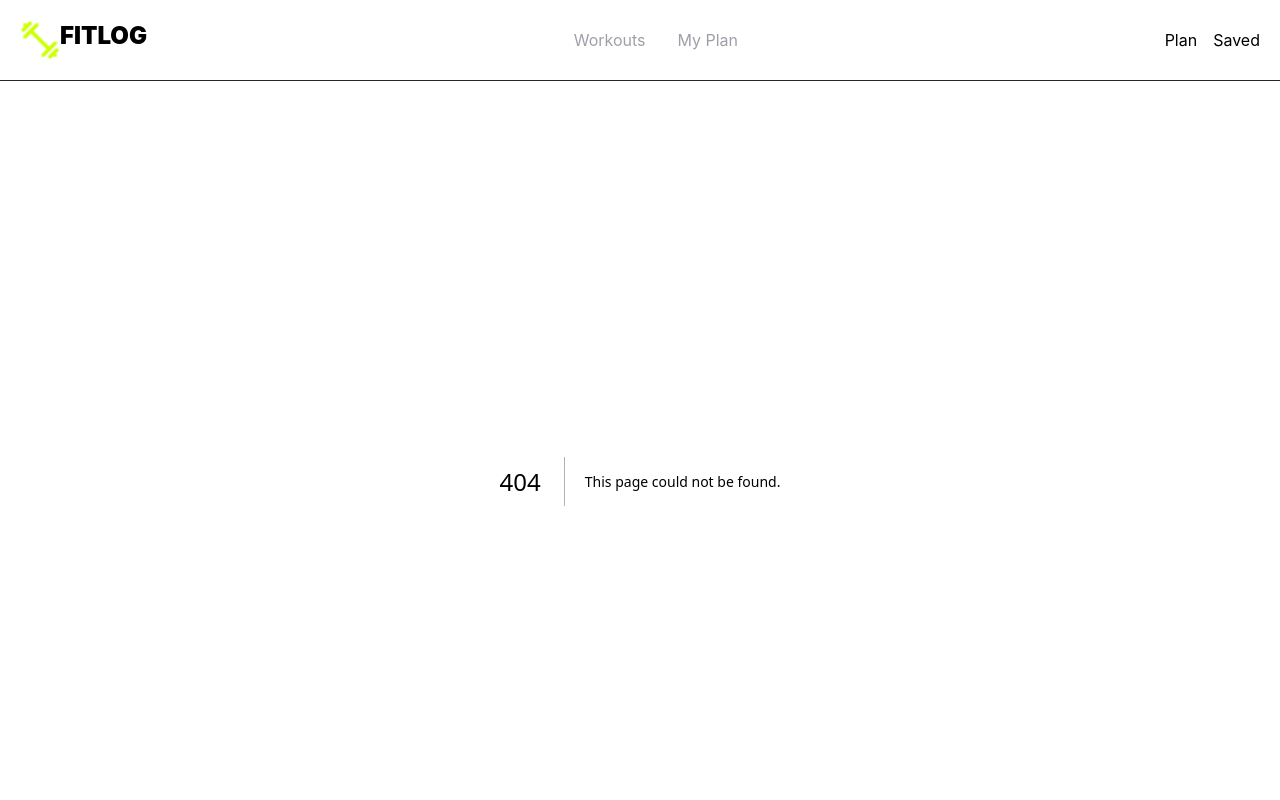
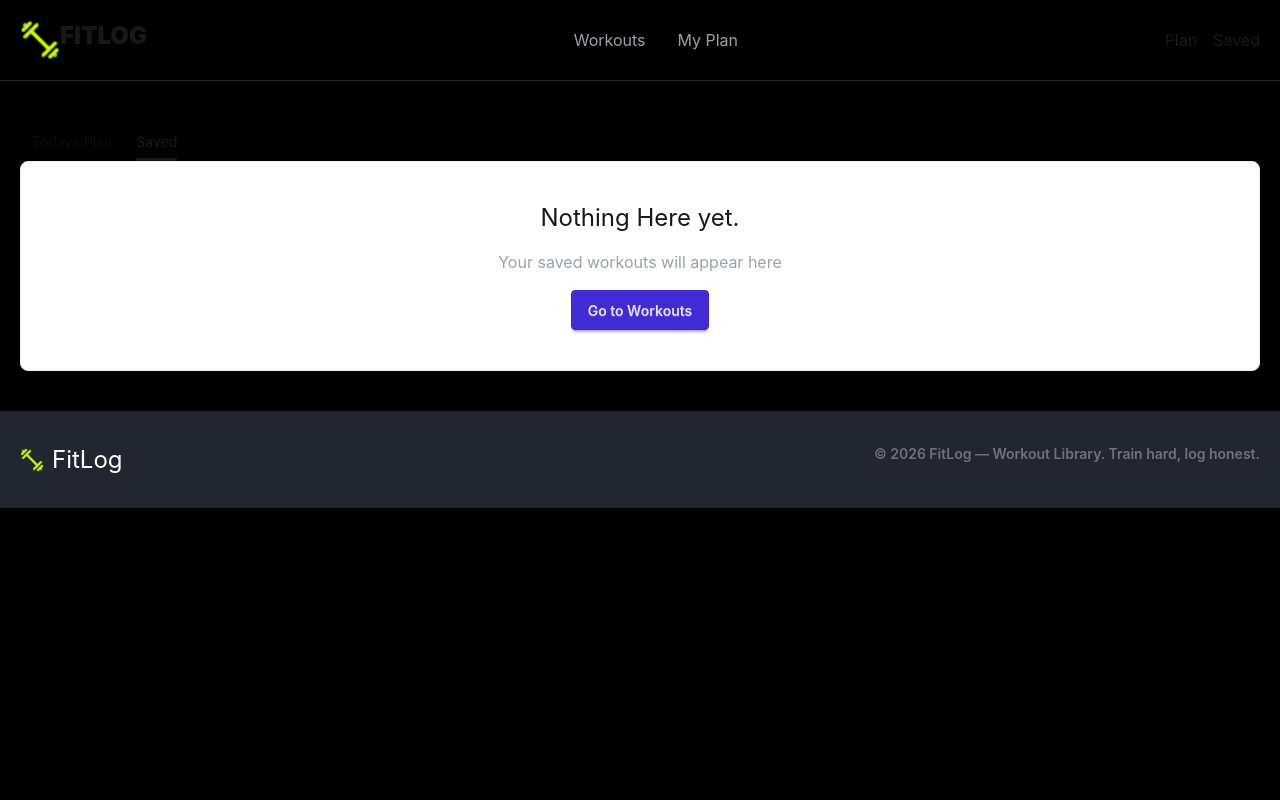
Before and after one commit to MrAbiduuu/assignment-6-nextjs, a Next.js app: page /my-plans in a window 1280 px wide. Before the commit this address had no page. Shown: the top 800 px of the page. Built offline with nearby package versions, Linux system fonts and the light colour scheme.

Commit message:
Added my plans page in the web

```diff
--- a/package.json
+++ b/package.json
@@ -12,7 +12,8 @@
     "next": "16.3.6",
     "react": "19.2.8",
     "react-dom": "19.2.8",
-    "react-icons": "^5.7.0"
+    "react-icons": "^5.7.0",
+    "react-toastify": "^11.1.0"
   },
   "devDependencies": {
     "@tailwindcss/postcss": "^4.3.3",
--- a/src/Components/Shared/Navbar.tsx
+++ b/src/Components/Shared/Navbar.tsx
@@ -16,13 +16,13 @@ const Navbar = () => {
             Workouts
           </Link>
 
-          <Link href="/My-plan" className="text-zinc-400 hover:text-white">
+          <Link href="/my-plans" className="text-zinc-400 hover:text-white">
             My Plan
           </Link>
         </div>
         <div className="flex gap-4">
-          <Link href="/my-plan">Plan</Link>
-          <Link href="/my-plan">Saved</Link>
+          <Link href="/my-plans">Plan</Link>
+          <Link href="/my-plans">Saved</Link>
         </div>
       </div>
     </nav>
--- a/src/Components/homepage/Workouts.tsx
+++ b/src/Components/homepage/Workouts.tsx
@@ -10,10 +10,18 @@ const Workouts = async () => {
   const workouts = await getWorkouts();
 
   return (
-    <div className="grid grid-cols-1 gap-6 md:grid-cols-2 lg:grid-cols-3 container mx-auto px-5 py-10">
-      {workouts.map((workout: IWorkout) => {
-        return <WorkoutCard key={workout.id} workout={workout} />;
-      })}
+    <div className="container mx-auto px-5 py-10">
+      <div className="mb-10">
+        <span className="text-3xl font-bold">The Library</span> <br />{" "}
+        <span className="text-xl text-gray-400">
+          Twelve lifts covering every major muscle group.
+        </span>
+      </div>
+      <div className="grid grid-cols-1 gap-6 md:grid-cols-2 lg:grid-cols-3 ">
+        {workouts.map((workout: IWorkout) => {
+          return <WorkoutCard key={workout.id} workout={workout} />;
+        })}
+      </div>
     </div>
   );
 };
--- /dev/null
+++ b/src/Components/workoutDetails/AddButton.tsx
@@ -0,0 +1,25 @@
+"use client";
+import { WorkoutContext } from "@/Context/WorkoutContext";
+import { IWorkout } from "@/Types/type";
+import React, { useContext } from "react";
+import { MdAddCircleOutline } from "react-icons/md";
+import { toast } from "react-toastify";
+
+const AddButton = ({ workout }: { workout: IWorkout }) => {
+  const { AddWorkouts, setAddWorkouts } = useContext(WorkoutContext);
+  const handleWorkout = () => {
+    setAddWorkouts([...AddWorkouts, workout]);
+    toast.success(`${workout.name} has been added to your plan!`);
+  };
+  return (
+    <button
+      onClick={() => handleWorkout()}
+      className="btn mr-2 rounded-xl border-none bg-[#CCFF00] px-6 font-bold text-black shadow-lg hover:bg-[#d9ff4d]"
+    >
+      <MdAddCircleOutline />
+      Add to todays Plan
+    </button>
+  );
+};
+
+export default AddButton;
--- /dev/null
+++ b/src/Components/workoutDetails/SaveButton.tsx
@@ -0,0 +1,25 @@
+"use client";
+import { WorkoutContext } from "@/Context/WorkoutContext";
+import { IWorkout } from "@/Types/type";
+import React, { useContext } from "react";
+import { HiOutlineSave } from "react-icons/hi";
+import { toast } from "react-toastify";
+
+const SaveButton = ({ workout }: { workout: IWorkout }) => {
+  const { SavedWorkouts, setSavedWorkouts } = useContext(WorkoutContext);
+  const handleSavedWorkout = () => {
+    setSavedWorkouts([...SavedWorkouts, workout]);
+    toast.success(`${workout.name} has been added to your saved workouts!`);
+  };
+  return (
+    <button
+      onClick={() => handleSavedWorkout()}
+      className="btn rounded-xl border border-white/10 bg-black px-6 font-semibold text-white transition-all duration-300 hover:border-[#CCFF00]/40 hover:bg-[#111318]"
+    >
+      <HiOutlineSave />
+      Save for later
+    </button>
+  );
+};
+
+export default SaveButton;
--- /dev/null
+++ b/src/Context/WorkoutContext.tsx
@@ -0,0 +1,25 @@
+"use client";
+
+import React, { createContext, ReactNode, useState } from "react";
+
+export const WorkoutContext = createContext({});
+
+const WorkoutProvider = ({ children }: { children: ReactNode }) => {
+  const [AddWorkouts, setAddWorkouts] = useState([]);
+  const [SavedWorkouts, setSavedWorkouts] = useState([]);
+
+  const sharedState = {
+    AddWorkouts,
+    setAddWorkouts,
+    SavedWorkouts,
+    setSavedWorkouts,
+  };
+
+  return (
+    <WorkoutContext.Provider value={sharedState}>
+      {children}
+    </WorkoutContext.Provider>
+  );
+};
+
+export default WorkoutProvider;
--- a/src/app/Workouts/[id]/page.tsx
+++ b/src/app/Workouts/[id]/page.tsx
@@ -1,3 +1,5 @@
+import AddButton from "@/Components/workoutDetails/AddButton";
+import SaveButton from "@/Components/workoutDetails/SaveButton";
 import { IWorkout } from "@/Types/type";
 import Image from "next/image";
 import React from "react";
@@ -18,7 +20,9 @@ const getWorkouts = async () => {
 const WorkDetailsPage = async ({ params }: WorkoutDetailsPage) => {
   const { id } = await params;
   const workouts = await getWorkouts();
-  const workout = workouts.find((w: IWorkout) => String(w.id) === String(id));
+  const workout = workouts.find(
+    (workout: IWorkout) => String(workout.id) === String(id),
+  );
 
   return (
     <div className="container mx-auto px-5 py-10">
@@ -129,14 +133,9 @@ const WorkDetailsPage = async ({ params }: WorkoutDetailsPage) => {
           </div>
 
           <div className="mt-4">
-            <button className="btn mr-2 rounded-xl border-none bg-[#CCFF00] px-6 font-bold text-black shadow-lg hover:bg-[#d9ff4d]">
-              <MdAddCircleOutline /> Add to todays Plan
-            </button>
+            <AddButton workout={workout} />
 
-            <button className="btn rounded-xl border border-white/10 bg-black px-6 font-semibold text-white transition-all duration-300 hover:border-[#CCFF00]/40 hover:bg-[#111318]">
-              <HiOutlineSave />
-              Save for later
-            </button>
+            <SaveButton workout={workout} />
           </div>
         </div>
       </div>
--- a/src/app/layout.tsx
+++ b/src/app/layout.tsx
@@ -3,6 +3,8 @@ import { Geist, Geist_Mono } from "next/font/google";
 import "./globals.css";
 import Navbar from "@/Components/Shared/Navbar";
 import Footer from "@/Components/Shared/Footer";
+import WorkoutProvider from "@/Context/WorkoutContext";
+import { ToastContainer } from "react-toastify";
 
 const geistSans = Geist({
   variable: "--font-geist-sans",
@@ -26,11 +28,14 @@ export default function RootLayout({ children }: LayoutProps<"/">) {
       className={`${geistSans.variable} ${geistMono.variable} h-full antialiased`}
     >
       <body className="min-h-full flex flex-col bg-black">
-        <Navbar />
+        <WorkoutProvider>
+          <Navbar />
 
-        {children}
+          {children}
 
-        <Footer />
+          <Footer />
+          <ToastContainer />
+        </WorkoutProvider>
       </body>
     </html>
   );
--- /dev/null
+++ b/src/app/my-plans/page.tsx
@@ -0,0 +1,79 @@
+"use client";
+import { WorkoutContext } from "@/Context/WorkoutContext";
+import { IWorkout } from "@/Types/type";
+import Link from "next/link";
+import React, { useContext } from "react";
+
+const myPlansPage = () => {
+  const { AddWorkouts, SavedWorkouts } = useContext(WorkoutContext);
+  return (
+    <div className="container mx-auto px-5 py-10">
+      <div className="tabs tabs-border">
+        <input
+          type="radio"
+          name="my_tabs_2"
+          className="tab"
+          aria-label="Todays Plan"
+        />
+        <div className="tab-content border-base-300 bg-base-100 p-10">
+          {AddWorkouts.length === 0 ? (
+            <div className="flex flex-col items-center justify-center gap-4">
+              <p className="text-2xl">Nothing Here yet.</p>
+              <p className="text-gray-400">
+                Browse the library and add a lift to get more moving
+              </p>
+              <Link href="/workouts" className="btn btn-primary">
+                Go to Workouts
+              </Link>
+            </div>
+          ) : (
+            AddWorkouts.map((workout: IWorkout, index: number) => (
+              <div
+                key={index}
+                className="mb-4 rounded-lg border border-white/10 bg-[#191c23] p-5"
+              >
+                <h3 className="text-lg font-semibold text-white">
+                  {workout.name}
+                </h3>
+              </div>
+            ))
+          )}
+        </div>
+
+        <input
+          type="radio"
+          name="my_tabs_2"
+          className="tab"
+          aria-label="Saved"
+          defaultChecked
+        />
+        <div className="tab-content border-base-300 bg-base-100 p-10">
+          {SavedWorkouts.length === 0 ? (
+            <div className="flex flex-col items-center justify-center gap-4">
+              <p className="text-2xl">Nothing Here yet.</p>
+              <p className="text-gray-400">
+                Your saved workouts will appear here
+              </p>
+              <Link href="/workouts" className="btn btn-primary">
+                Go to Workouts
+              </Link>
+            </div>
+          ) : (
+            SavedWorkouts.map((workout: { name: string }, index: number) => (
+              <div
+                key={index}
+                className="mb-4 rounded-lg border border-white/10 bg-[#191c23] p-5"
+              >
+                <h3 className="text-lg font-semibold text-white">
+                  {workout.name}
+                </h3>
+              </div>
+            ))
+          )}
+        </div>
+      </div>
+    </div>
+  );
+};
+
+export default myPlansPage;
--- a/src/app/page.tsx
+++ b/src/app/page.tsx
@@ -1,10 +1,5 @@
 import Hero from "@/Components/homepage/Hero";
 import Workouts from "@/Components/homepage/Workouts";
-
-const getWorkouts = async () => {
-  const res = await fetch("https://api.abcz.workers.dev/api/fitlog");
-  return res.json();
-};
 
 export default function Home() {
   return (
```
Also changed, not shown: 1 other file (tests, documents, lock files or other folders).
